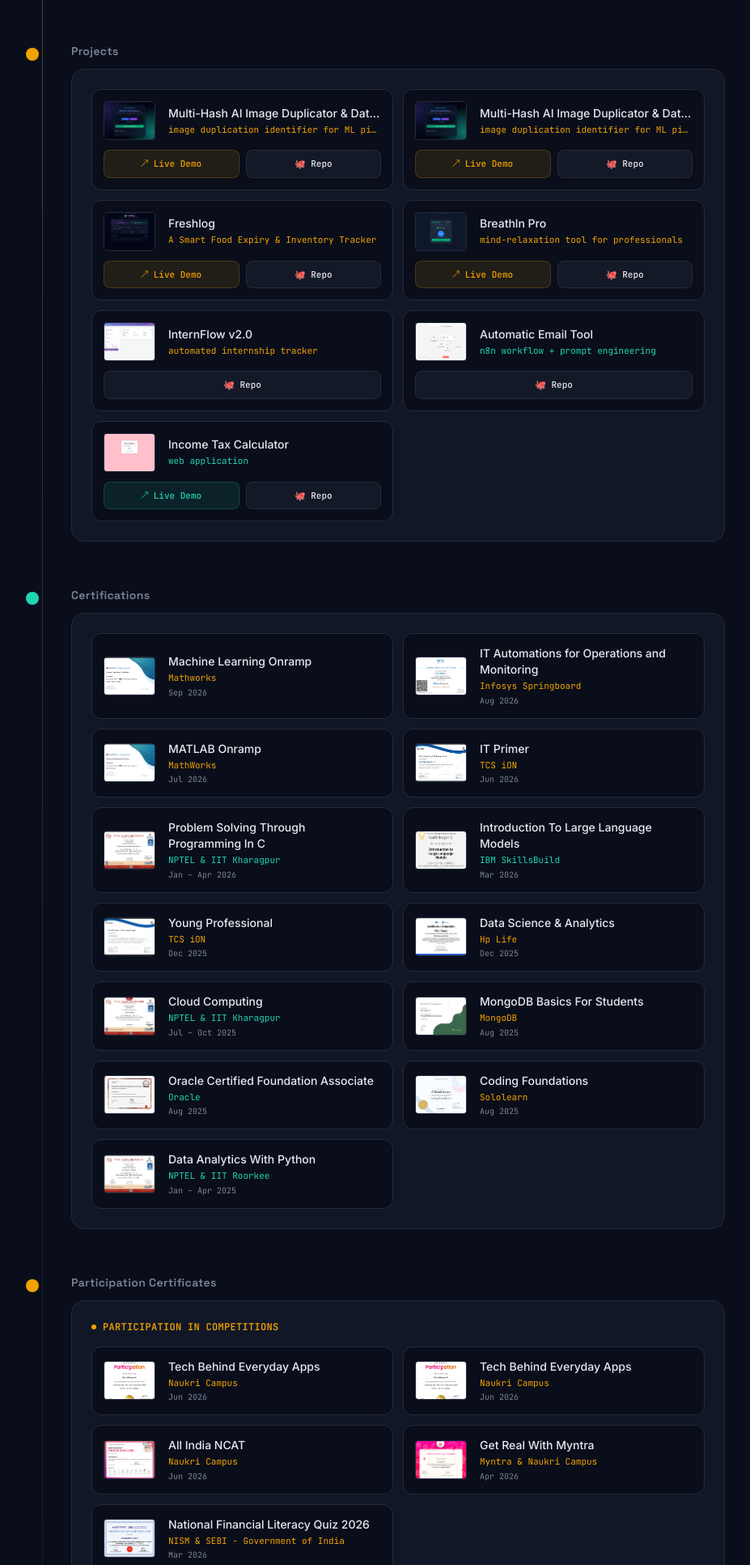
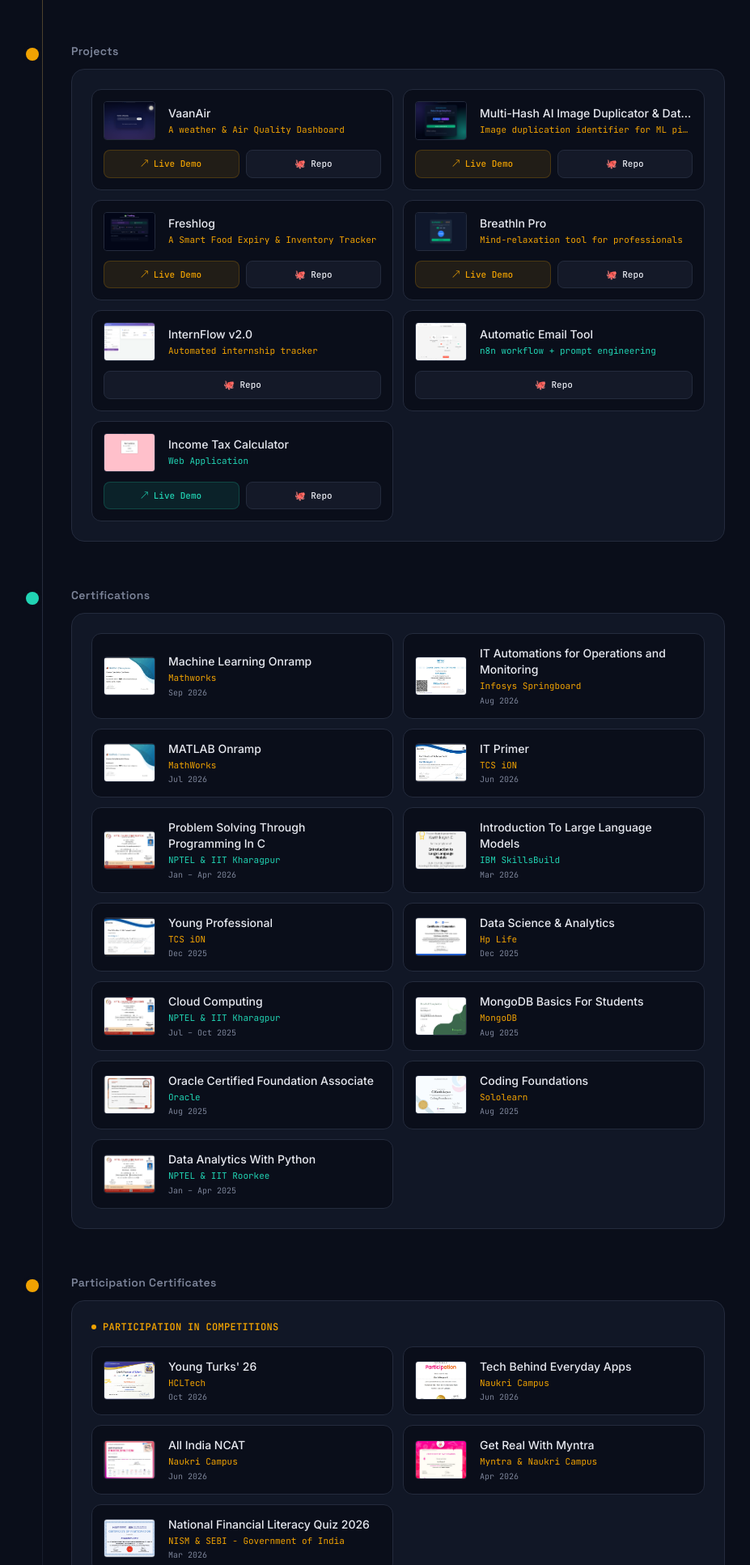
Before and after one commit to sparklingkarthi2005-hash/Karthikeyan-Resume-Updated, a plain HTML site: page index.html in a window 1280 px wide. Shown: the part 1925-3858 px from the top of the page at 81% size, without its empty margins (176-1103 px from the left). Drawn offline with nearby package versions, Linux system fonts and the light colour scheme.

Commit message:
Replace Multi-Hash AI with VaanAir project details
Updated project details and links for VaanAir and modified text for various projects.

```diff
--- a/index.html
+++ b/index.html
@@ -400,18 +400,18 @@
                     <div class="grid grid-cols-1 sm:grid-cols-2 gap-3">
                         <div class="lift-card p-3.5 rounded-xl bg-canvasLight dark:bg-canvas border border-lineLight dark:border-line space-y-3">
                             <div class="flex items-center gap-4 min-w-0">
-                                <button onclick="openModal('Image Duplication Identifier.png', 'Multi-Hash AI Image Duplicator & Dataset Cleaner', 'A platform developed to find duplicate images in a dataset and remove them.')" class="w-16 h-12 rounded overflow-hidden flex-shrink-0 border border-lineLight dark:border-line group relative block focus:outline-none focus-visible:ring-2 focus-visible:ring-amber">
-                                    <img src="Image Duplication Identifier.png" alt="Image Duplication Identifier screenshot" class="w-full h-full object-cover transition-transform group-hover:scale-110" onerror="this.src='https://placehold.co/120x90/111726/F0A202?text=Dedup'">
+                                <button onclick="openModal('VaanAir.png', 'A Weather & Air Quality Dashboard', 'An application that finds the current weather and air quality of a particular location with the UI animations based on the current weather.')" class="w-16 h-12 rounded overflow-hidden flex-shrink-0 border border-lineLight dark:border-line group relative block focus:outline-none focus-visible:ring-2 focus-visible:ring-amber">
+                                    <img src="VaanAir.png" alt="VaanAir screenshot" class="w-full h-full object-cover transition-transform group-hover:scale-110" onerror="this.src='https://placehold.co/120x90/111726/F0A202?text=Dedup'">
                                 </button>
                                 <div class="space-y-0.5 min-w-0">
-                                    <h3 class="font-medium text-sm truncate">Multi-Hash AI Image Duplicator & Dataset Cleaner</h3>
-                                    <p class="font-mono text-[11px] text-amber truncate">image duplication identifier for ML pipeline datasets</p>
+                                    <h3 class="font-medium text-sm truncate">VaanAir</h3>
+                                    <p class="font-mono text-[11px] text-amber truncate">A weather & Air Quality Dashboard</p>
                                 </div>
                             </div>
                             <!-- TODO: replace # with your actual live demo / GitHub repo links -->
                             <div class="flex gap-2">
-                                <a href="https://image-duplication-identifier.vercel.app" target="_blank" class="flex-1 text-center font-mono text-[11px] font-medium px-3 py-2 rounded-lg bg-amber/10 text-amber border border-amber/20 hover:bg-amber/20 transition-colors">↗ Live Demo</a>
-                                <a href="https://github.com/sparklingkarthi2005-hash/Image-Duplication-Identifier.git" target="_blank" class="flex-1 text-center font-mono text-[11px] font-medium px-3 py-2 rounded-lg bg-lineLight/60 dark:bg-line/40 text-inkLight dark:text-ink border border-lineLight dark:border-line hover:border-amber transition-colors">🐙 Repo</a>
+                                <a href="https://vaanair-weather-and-air-quality-dashboard.onrender.com" target="_blank" class="flex-1 text-center font-mono text-[11px] font-medium px-3 py-2 rounded-lg bg-amber/10 text-amber border border-amber/20 hover:bg-amber/20 transition-colors">↗ Live Demo</a>
+                                <a href="https://github.com/sparklingkarthi2005-hash/VaanAir-Weather-Air-Quality-Dashboard.git" target="_blank" class="flex-1 text-center font-mono text-[11px] font-medium px-3 py-2 rounded-lg bg-lineLight/60 dark:bg-line/40 text-inkLight dark:text-ink border border-lineLight dark:border-line hover:border-amber transition-colors">🐙 Repo</a>
                             </div>
                         </div>
                         <div class="lift-card p-3.5 rounded-xl bg-canvasLight dark:bg-canvas border border-lineLight dark:border-line space-y-3">
@@ -421,7 +421,7 @@
                                 </button>
                                 <div class="space-y-0.5 min-w-0">
                                     <h3 class="font-medium text-sm truncate">Multi-Hash AI Image Duplicator & Dataset Cleaner</h3>
-                                    <p class="font-mono text-[11px] text-amber truncate">image duplication identifier for ML pipeline datasets</p>
+                                    <p class="font-mono text-[11px] text-amber truncate">Image duplication identifier for ML pipeline datasets</p>
                                 </div>
                             </div>
                             <!-- TODO: replace # with your actual live demo / GitHub repo links -->
@@ -452,7 +452,7 @@
                                 </button>
                                 <div class="space-y-0.5 min-w-0">
                                     <h3 class="font-medium text-sm truncate">Breathln Pro</h3>
-                                    <p class="font-mono text-[11px] text-amber truncate">mind-relaxation tool for professionals</p>
+                                    <p class="font-mono text-[11px] text-amber truncate">Mind-relaxation tool for professionals</p>
                                 </div>
                             </div>
                             <div class="flex gap-2">
@@ -467,7 +467,7 @@
                                 </button>
                                 <div class="space-y-0.5 min-w-0">
                                     <h3 class="font-medium text-sm truncate">InternFlow v2.0</h3>
-                                    <p class="font-mono text-[11px] text-amber truncate">automated internship tracker</p>
+                                    <p class="font-mono text-[11px] text-amber truncate">Automated internship tracker</p>
                                 </div>
                             </div>
                             <div class="flex gap-2">
@@ -495,7 +495,7 @@
                                 </button>
                                 <div class="space-y-0.5 min-w-0">
                                     <h3 class="font-medium text-sm truncate">Income Tax Calculator</h3>
-                                    <p class="font-mono text-[11px] text-teal truncate">web application</p>
+                                    <p class="font-mono text-[11px] text-teal truncate">Web Application</p>
                                 </div>
                             </div>
                             <div class="flex gap-2">
@@ -676,13 +676,13 @@
                         <div class="grid grid-cols-1 sm:grid-cols-2 gap-3">
                             <!-- TODO: replace with your actual competition certificate — filename, title, issuer/event, date -->
                             <div class="lift-card flex items-center gap-4 p-3.5 rounded-xl bg-canvasLight dark:bg-canvas border border-lineLight dark:border-line">
-                                <button onclick="openModal('Tech behind everyday apps.jpg', 'Tech Behind Everyday Apps', 'Issuer: Naukri Campus  ·  Date: Jun 2026')" class="w-16 h-12 rounded overflow-hidden flex-shrink-0 border border-lineLight dark:border-line group relative block focus:outline-none focus-visible:ring-2 focus-visible:ring-amber">
-                                    <img src="Tech behind everyday apps.jpg" alt="All India NCAT" class="w-full h-full object-cover transition-transform group-hover:scale-110" onerror="this.src='https://placehold.co/120x90/111726/F0A202?text=tech'">
+                                <button onclick="openModal('Youngturks.jpg', 'Young Turks' 26', 'Issuer: HCLTech  ·  Date: Oct 2026')" class="w-16 h-12 rounded overflow-hidden flex-shrink-0 border border-lineLight dark:border-line group relative block focus:outline-none focus-visible:ring-2 focus-visible:ring-amber">
+                                    <img src="Youngturks.jpg" alt="Youngturks" class="w-full h-full object-cover transition-transform group-hover:scale-110" onerror="this.src='https://placehold.co/120x90/111726/F0A202?text=tech'">
                                 </button>
                                 <div class="space-y-0.5">
-                                    <h3 class="font-medium text-sm">Tech Behind Everyday Apps</h3>
-                                    <p class="font-mono text-[11px] text-amber">Naukri Campus</p>
-                                    <p class="font-mono text-[10px] text-muted">Jun 2026</p>
+                                    <h3 class="font-medium text-sm">Young Turks' 26</h3>
+                                    <p class="font-mono text-[11px] text-amber">HCLTech</p>
+                                    <p class="font-mono text-[10px] text-muted">Oct 2026</p>
                                 </div>
                             </div>
                             <div class="lift-card flex items-center gap-4 p-3.5 rounded-xl bg-canvasLight dark:bg-canvas border border-lineLight dark:border-line">
```
